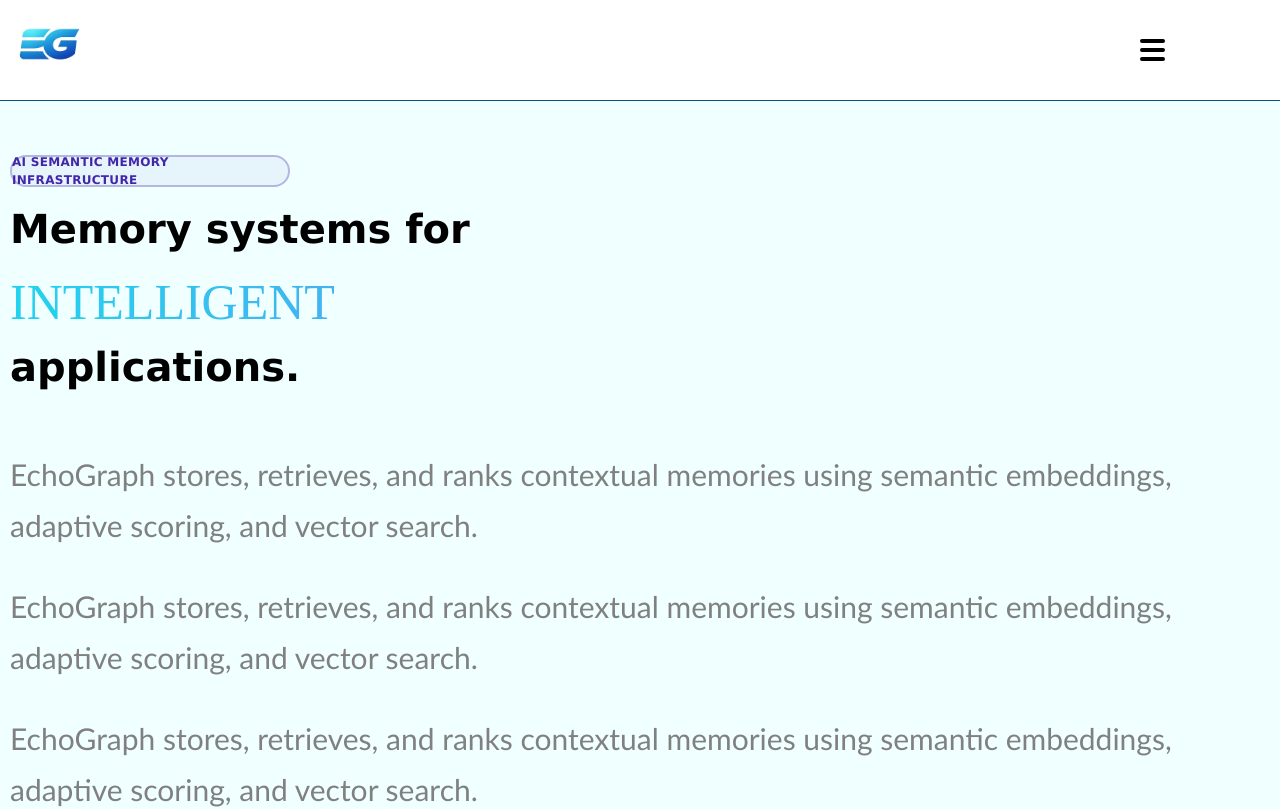
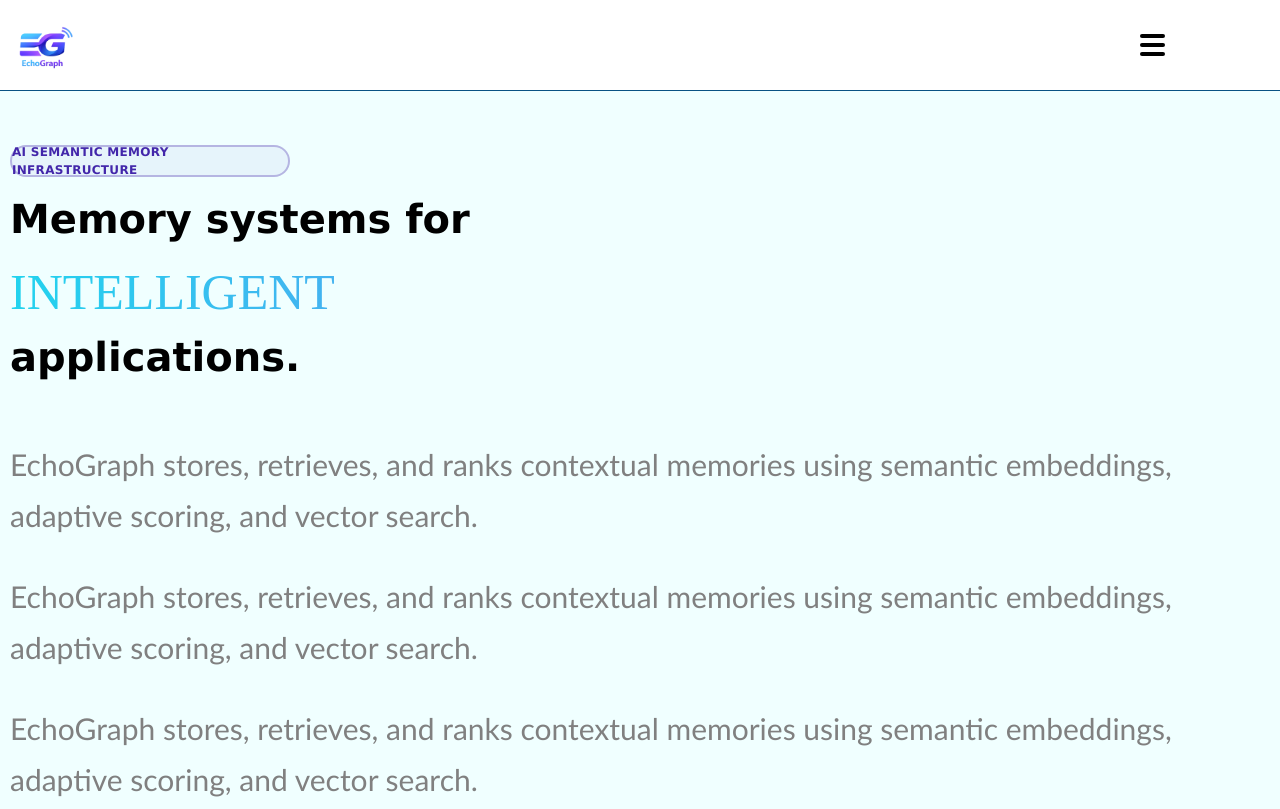
Before and after one commit to kabindrabohara078/echograph-frontend, a React (Vite) app: page / in a window 1280 px wide. Shown: the top 809 px of the page. Built offline with nearby package versions, Linux system fonts and the light colour scheme; a web font is replaced by a local one.

Commit message:
narbar-height-modified

```diff
--- a/src/App.css
+++ b/src/App.css
@@ -12,46 +12,6 @@
 
 }
 
-/* mobile-header-section */
-.notification{
-  width: 100%;
-  display: flex;
-  justify-content: center;
-  grid-row: 1/2;
-}
-
-
-.mobile-header {
-  position: sticky;
-  top: 0;
-  z-index: 1000;
-
-  display: flex;
-  justify-content: space-between;
-  align-items: center;
-
-  height: 100px;
-  background-color: white;
-}
-.app-logo {
-  height: 100px;
-  /* background-color: aqua; */
-
-}
-.app-logo img{
-  /* margin-top: 5px; */
-  height: 99px;
-  width: 100%;
-}
-.hamburger-logo{
-  height: 100%;
-  width: 20%;
-  display: flex;
-  justify-content: center;
-  align-items: center;
-}
-
-
 
 .line{
   height: 0.1px;
--- a/src/assets/components/Navbar.jsx
+++ b/src/assets/components/Navbar.jsx
@@ -2,6 +2,7 @@ import React, { useState } from 'react'
 import HamburgerMenu from '../elements/HamburgerMenu';
 import MainMenu from '../elements/MainMenu';
 import { Link } from 'react-router-dom';
+import './edits.css'
 
 const Navbar = () => {
 
@@ -29,13 +30,13 @@ const Navbar = () => {
 
                     <div className="app-logo">
                         <Link to='/'>
-                <img src="/app-logo-white.jpeg" alt="" />
+                            <img src="/app-logo.png" alt="" />
                         </Link>
 
                     </div>
 
                     <div className="hamburger-logo">
-                <HamburgerMenu open = {open} setOpen={setOpen}/>
+                        <HamburgerMenu open={open} setOpen={setOpen} />
                     </div>
 
 
@@ -45,12 +46,12 @@ const Navbar = () => {
 
             </nav>
             <div style={{
-                height:'1px',
-                backgroundColor:'#095284',
-                width:'100%'
+                height: '1px',
+                backgroundColor: '#095284',
+                width: '100%'
             }} className="line"></div>
 
-        < MainMenu open={open} setOpen={setOpen}/>
+            < MainMenu open={open} setOpen={setOpen} />
 
 
         </div>
--- a/src/assets/components/edits.css
+++ b/src/assets/components/edits.css
@@ -11,3 +11,53 @@
     background-color: #095285;
     color: white;
 }
+
+
+
+
+
+/* ================================================= */
+
+
+
+
+/* mobile-header-section */
+.notification{
+  width: 100%;
+  display: flex;
+  justify-content: center;
+  grid-row: 1/2;
+}
+
+
+.mobile-header {
+  position: sticky;
+  top: 0;
+  z-index: 1000;
+
+  display: flex;
+  justify-content: space-between;
+  align-items: center;
+
+  height: 90px;
+  background-color: white;
+}
+.app-logo {
+  height: 100px;
+
+  /* background-color: aqua; */
+  /* background-color: #095285; */
+
+}
+.app-logo img{
+  margin-top:10px;
+  height: 90px;
+  width: 100%;
+}
+.hamburger-logo{
+  height: 100%;
+  width: 20%;
+  display: flex;
+  justify-content: center;
+  align-items: center;
+}
```
Also changed, not shown: public/app-logo.png (added). Lines whose indentation alone changed are shown as unchanged.
